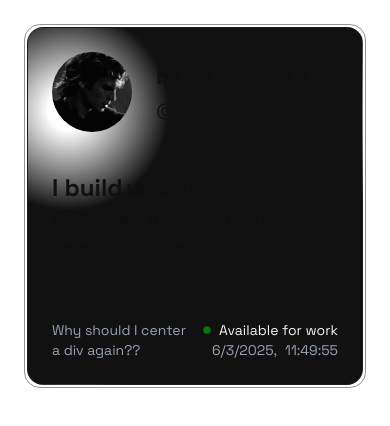
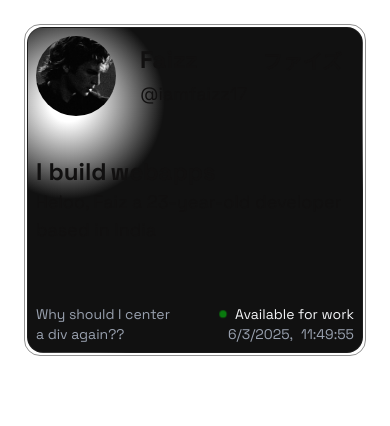
Before and after one commit to faizshaikh17/bento, a Next.js app: page / in a window 390 px wide. Shown: the top 426 px of the page. Built offline with nearby package versions, Linux system fonts and the light colour scheme.

Commit message:
padding fix

```diff
--- a/app/ui/components/Hero.tsx
+++ b/app/ui/components/Hero.tsx
@@ -40,7 +40,7 @@ export default function Hero() {
             animate={controls}
             className="flex border border-neutral-800/50 z-0 w-[35rem] rounded-2xl flex-col p-0.5 cursor-grab"
             style={{ touchAction: 'none' }}>
-                <div className="border space-y-10 p-6 bg-[radial-gradient(circle_at_12%_23%,_rgba(255,255,255,0.09)_5%,_#111111_25%)] border-neutral-800/50 z-1 rounded-2xl ">
+                <div className="border space-y-10 sm:p-6 p-2 bg-[radial-gradient(circle_at_12%_23%,_rgba(255,255,255,0.09)_5%,_#111111_25%)] border-neutral-800/50 z-1 rounded-2xl ">
                     <div className="flex justify-between items-start">
                         <div className="flex items-center gap-6">
                             <Image
```
